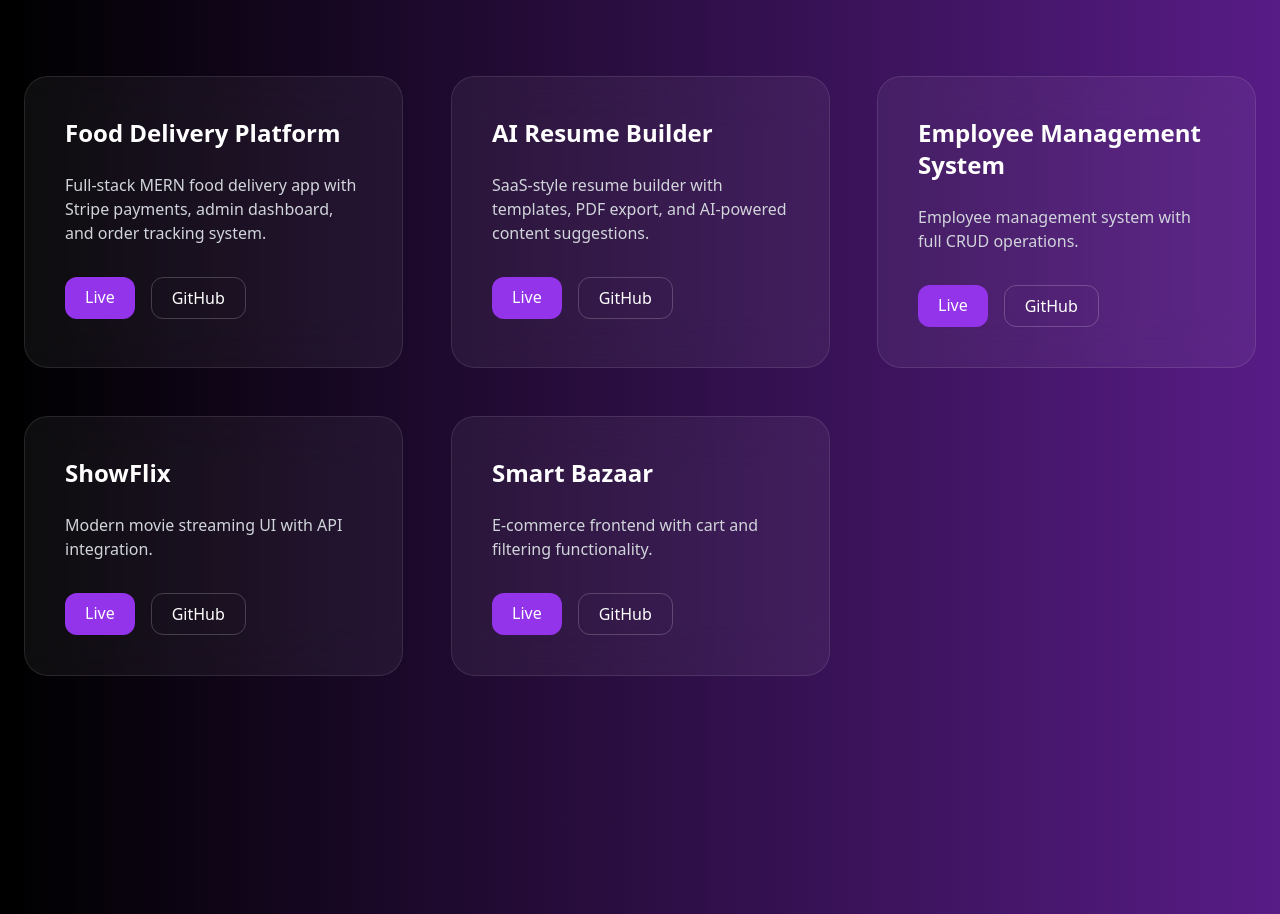
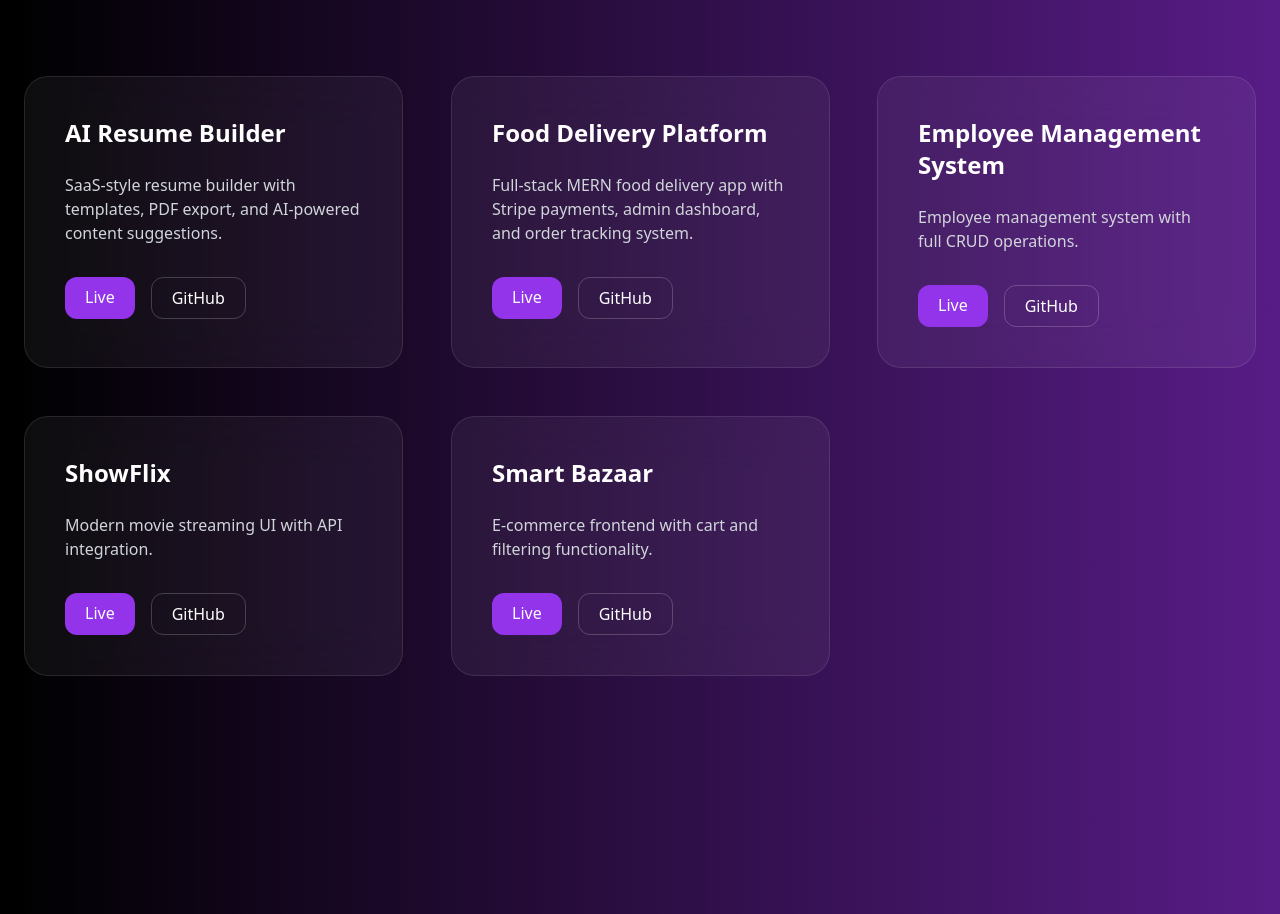
Before and after one commit to MohanKrishna80/My-Portfolio, a React (Vite) app: page / in a window 1280 px wide. Shown: the part 1723-2637 px from the top of the page. Built offline with nearby package versions, Linux system fonts and the light colour scheme; the HTML template or start-up script is replaced by a standard one.

Commit message:
Remove duplicate project entry for AI Resume Builder
Removed duplicate entry for 'AI Resume Builder' from projects array.

```diff
--- a/src/data/data.jsx
+++ b/src/data/data.jsx
@@ -65,17 +65,18 @@ export const skills = [
 
 
 export const projects = [
-  {
-    title: "Food Delivery Platform",
-    desc: "Full-stack MERN food delivery app with Stripe payments, admin dashboard, and order tracking system.",
-    live: "https://food-delivery-app-frontend-3a54.onrender.com",
-    github: "https://github.com/MohanKrishna80/Food-Delivery-App",
-  },
+
   {
     title: "AI Resume Builder",
     desc: "SaaS-style resume builder with templates, PDF export, and AI-powered content suggestions.",
     live: "https://resume-builder-frontend-nye5.onrender.com",
     github: "https://github.com/MohanKrishna80/Resume-Builder",
+  },
+   {
+    title: "Food Delivery Platform",
+    desc: "Full-stack MERN food delivery app with Stripe payments, admin dashboard, and order tracking system.",
+    live: "https://food-delivery-app-frontend-3a54.onrender.com",
+    github: "https://github.com/MohanKrishna80/Food-Delivery-App",
   },
   {
     title: "Employee Management System",
```
